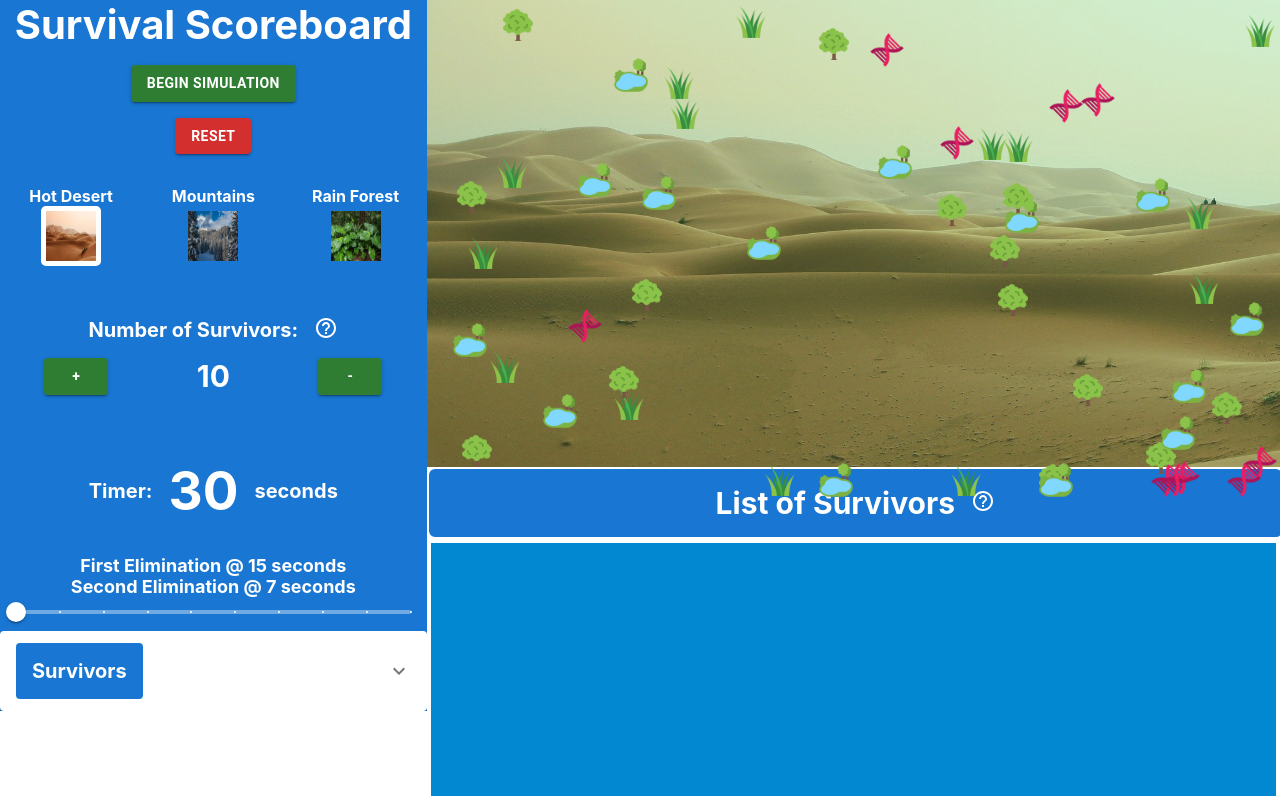
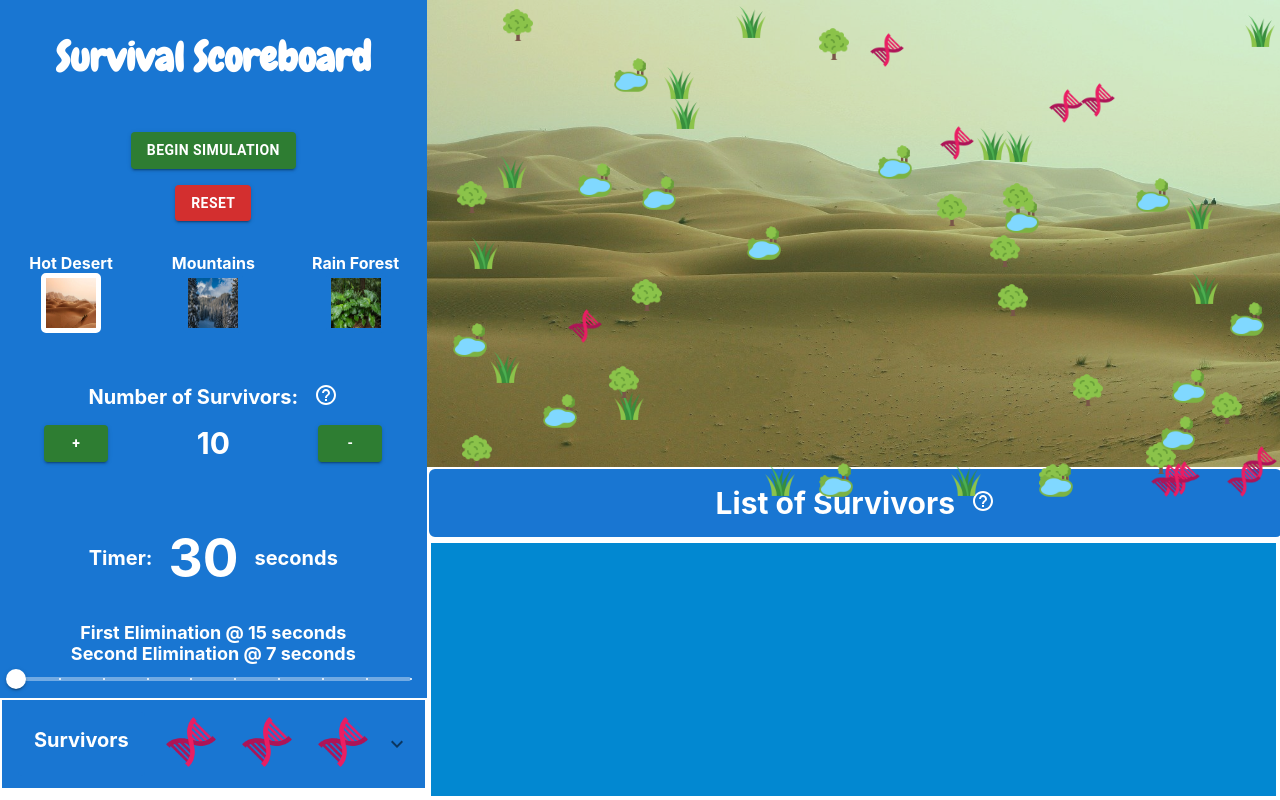
Before and after one commit to michael-williamson/natural_selector, a React (Create React App) app: page /environments in a window 1280 px wide. Built offline with nearby package versions, Linux system fonts and the light colour scheme; a web font is replaced by a local one.

Commit message:
more styling

```diff
--- a/src/components/homePageComponents/HomePage.js
+++ b/src/components/homePageComponents/HomePage.js
@@ -26,11 +26,17 @@ export const HomePage = (props) => {
   };
 
   const headerIconStyles = {
-    height: { xs: "70px" },
+    height: { xs: "70px", md: "86px", lg: "112px" },
   };
 
   return (
-    <Grid item xs={12} className="homePageContainer" sx={{ pb: { xs: 8 } }}>
+    <Grid
+      item
+      xs={12}
+      lg={8}
+      className="homePageContainer"
+      sx={{ pb: { xs: 8 }, mx: { lg: "auto" } }}
+    >
       <Box
         sx={{
           borderRight: 4,
@@ -49,21 +55,21 @@ export const HomePage = (props) => {
           wrap="nowrap"
         >
           <Grid container item xs={12} justifyContent="center" spacing={2}>
-            <Grid item xs={12} md={4}>
+            <Grid item xs={12} md={6}>
               <Box
                 sx={{
                   color: "secondary.main",
                   p: { xs: 0, md: 4 },
                   borderRadius: 5,
-                  mt: { xs: 5, md: 4 },
+                  mt: { xs: 5, md: 4, lg: 5 },
                 }}
               >
                 <Box
                   sx={{
-                    fontSize: { xs: 40 },
+                    fontSize: { xs: 40, sm: 60 },
                     fontWeight: "bold",
                     fontFamily: (theme) => theme.fonts.chewy,
-                    py: { xs: 2 },
+                    py: { xs: 2, sm: 5 },
                   }}
                 >
                   Natural Selector
@@ -141,7 +147,6 @@ export const HomePage = (props) => {
               px={4}
               py={2}
               my={2}
-              bgcolor="primary.main"
               borderRadius={5}
             >
               Choose Environment:
@@ -163,14 +168,15 @@ export const HomePage = (props) => {
                 <Box
                   sx={{
                     px: 4,
-                    bgcolor: "primary.main",
                     borderRadius: 5,
                     fontWeight: "bold",
                     my: { xs: 4 },
+                    border: (theme) =>
+                      `3px solid ${theme.palette.primary.main}`,
                   }}
                 >
                   <Box>{environmentsPath} Canvas</Box>
-                  <Box fontWeight="bold" fontSize={20} color="secondary.main">
+                  <Box sx={{ fontSize: { xs: 20 }, color: "secondary.main" }}>
                     Click to Start!
                   </Box>
                 </Box>
--- a/src/components/survivalScoreboardComponents/SurvivalScoreboard.js
+++ b/src/components/survivalScoreboardComponents/SurvivalScoreboard.js
@@ -14,6 +14,7 @@ import { HelpDialogComponent } from "../reusableComponents/HelpDialogComponent";
 import { SliderSelectorComponent } from "../reusableComponents/SliderSelectorComponent";
 import { MenuComponent } from "../homePageComponents/MenuComponent";
 import { environmentPathObject } from "../../helperFunctions";
+import { dnaIcon } from "../../media";
 
 export const SurvivalScoreboard = (props) => {
   const { handleSimulation } = props;
@@ -26,7 +27,6 @@ export const SurvivalScoreboard = (props) => {
   const { timer, setTimer } = props;
 
   const theme = useTheme();
-  console.log(theme, "theme");
 
   const [countDown, setCountDown] = useState(30);
   const [countDownFinished, setCountDownFinished] = useState(false);
@@ -73,7 +73,16 @@ export const SurvivalScoreboard = (props) => {
 
   return (
     <Box bgcolor="primary.main">
-      <Box fontSize={40} fontWeight="bold" color="primary.light">
+      <Box
+        sx={{
+          fontSize: { xs: 40 },
+          fontWeight: "bold",
+          color: "primary.light",
+          fontFamily: (theme) => theme.fonts.chewy,
+          py: { xs: 4 },
+          px: { xs: 1 },
+        }}
+      >
         Survival Scoreboard
       </Box>
       <Box py={2}>
@@ -200,11 +209,19 @@ export const SurvivalScoreboard = (props) => {
         />
       </Box>
       <Box maxHeight={500} overflow="scroll">
-        <Accordion sx={{ lg: { pb: 16 } }}>
+        <Accordion
+          sx={{ lg: { pb: 16 }, bgcolor: theme.palette.customColors.bgBlue }}
+        >
           <AccordionSummary
             expandIcon={<ExpandMoreIcon />}
             aria-controls="panel1a-content"
             id="panel1a-header"
+            sx={{
+              bgcolor: "primary.main",
+
+              border: 2,
+              borderColor: "primary.light",
+            }}
           >
             <Box
               sx={{
@@ -218,6 +235,15 @@ export const SurvivalScoreboard = (props) => {
             >
               Survivors
             </Box>
+            <Box pl={2}>
+              <img src={dnaIcon} alt="dna" width="60px" />
+            </Box>
+            <Box pl={2}>
+              <img src={dnaIcon} alt="dna" width="60px" />
+            </Box>
+            <Box pl={2}>
+              <img src={dnaIcon} alt="dna" width="60px" />
+            </Box>
           </AccordionSummary>
           <AccordionDetails>
             <Survivors
```
